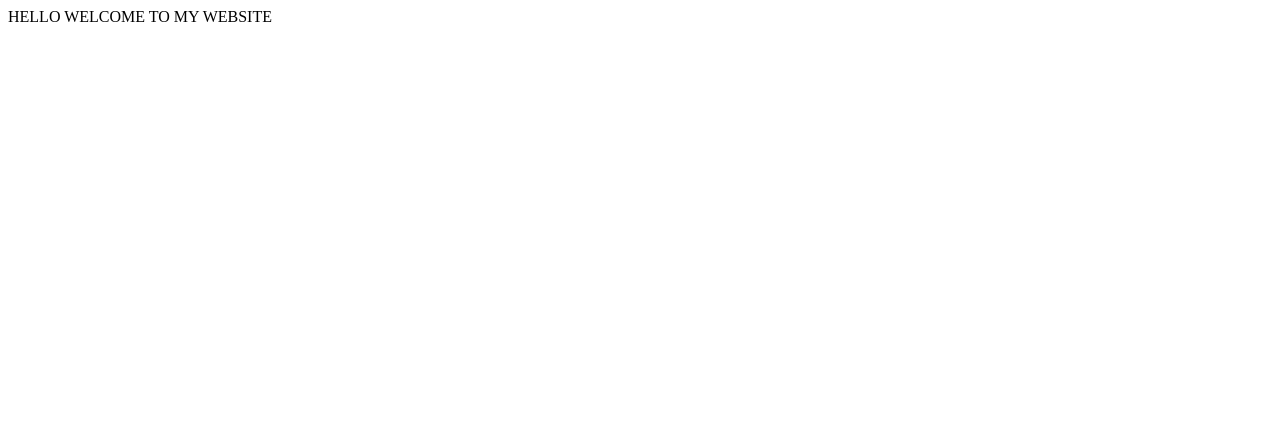
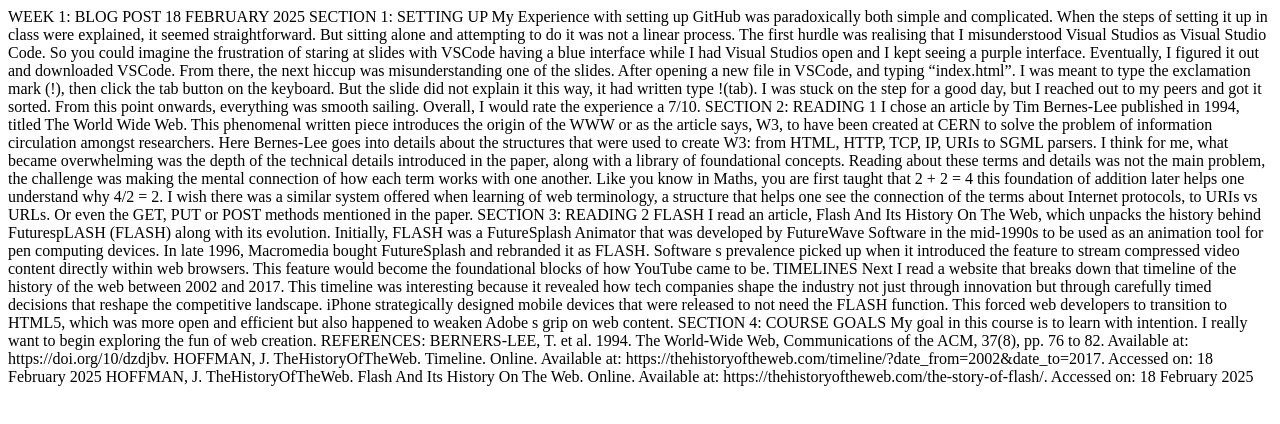
Before and after one commit to Bridgerto/DIGA3008A, a plain HTML site: page index.html in a window 1280 px wide. Drawn offline with Linux system fonts and the light colour scheme.

Commit message:
Week 1 Blog Post

```diff
--- a/index.html
+++ b/index.html
@@ -6,6 +6,91 @@
     <title>Document</title>
 </head>
 <body>
-    HELLO WELCOME TO MY WEBSITE
+    WEEK 1: BLOG POST
+
+18 FEBRUARY 2025
+
+
+SECTION 1: SETTING UP
+
+My Experience with setting up GitHub was paradoxically both simple and complicated.
+When the steps of setting it up in class were explained, it seemed straightforward.
+But sitting alone and attempting to do it was not a linear process. The first hurdle was
+realising that I misunderstood Visual Studios as Visual Studio Code.
+So you could imagine the frustration of staring at slides with VSCode having a
+blue interface while I had Visual Studios open and I kept seeing a purple interface.
+Eventually, I figured it out and downloaded VSCode.
+
+From there, the next hiccup was misunderstanding one of the slides.
+After opening a new file in VSCode, and typing “index.html”. I was meant to type the
+exclamation mark (!), then click the tab button on the keyboard. But the slide did not
+ explain it this way, it had written type !(tab). I was stuck on the step for a good
+ day, but I reached out to my peers and got it sorted. From this point onwards,
+ everything was smooth sailing. Overall, I would rate the experience a 7/10.
+
+
+
+SECTION 2: READING 1
+
+I chose an article by Tim Bernes-Lee published in 1994, titled The World Wide Web.
+This phenomenal written piece introduces the origin of the WWW or as the article
+says, W3, to have been created at CERN to solve the problem of information circulation
+amongst researchers. Here Bernes-Lee goes into details about the structures that were
+used to create W3: from HTML, HTTP, TCP, IP, URIs to SGML parsers.
+
+
+I think for me, what became overwhelming was the depth of the technical details
+introduced in the paper, along with a library of foundational concepts. Reading
+about these terms and details was not the main problem, the challenge was making
+the mental connection of how each term works with one another. Like you know in Maths,
+you are first taught that 2 + 2 = 4 this foundation of addition later helps one
+understand why 4/2 = 2.
+
+I wish there was a similar system offered when learning of web terminology,
+a structure that helps one see the connection of the terms about Internet protocols,
+to URIs vs URLs. Or even the GET, PUT or POST methods mentioned in the paper.
+
+
+SECTION 3: READING 2
+
+FLASH
+
+I read an article, Flash And Its History On The Web, which unpacks the history behind
+FuturespLASH (FLASH) along with its evolution. Initially, FLASH was a FutureSplash
+Animator that was developed by FutureWave Software in the mid-1990s to be used as an
+animation tool for pen computing devices. In late 1996, Macromedia bought FutureSplash
+and rebranded it as FLASH. Software s prevalence picked up when it introduced the
+feature to stream compressed video content directly within web browsers. This feature
+would become the foundational blocks of how YouTube came to be.
+
+
+
+TIMELINES
+
+Next I read a website that breaks down that timeline of the history of the web between
+2002 and 2017. This timeline was interesting because it revealed how tech companies
+shape the industry not just through innovation but through carefully timed decisions
+that reshape the competitive landscape. iPhone strategically designed mobile devices
+that were released to not need the FLASH function. This  forced web developers to
+transition to HTML5, which was more open and efficient but also happened to weaken
+Adobe s grip on web content.
+
+
+
+
+SECTION 4: COURSE GOALS
+
+My goal in this course is to learn with intention. I really want to begin exploring
+the fun of web creation.
+
+
+
+REFERENCES:
+
+BERNERS-LEE, T. et al. 1994. The World-Wide Web, Communications of the ACM, 37(8), pp. 76 to 82. Available at: https://doi.org/10/dzdjbv.
+
+HOFFMAN, J. TheHistoryOfTheWeb. Timeline. Online. Available at: https://thehistoryoftheweb.com/timeline/?date_from=2002&date_to=2017.  Accessed on: 18 February 2025
+
+HOFFMAN, J. TheHistoryOfTheWeb. Flash And Its History On The Web. Online. Available at: https://thehistoryoftheweb.com/the-story-of-flash/.  Accessed on: 18 February 2025
 </body>
 </html>
```
